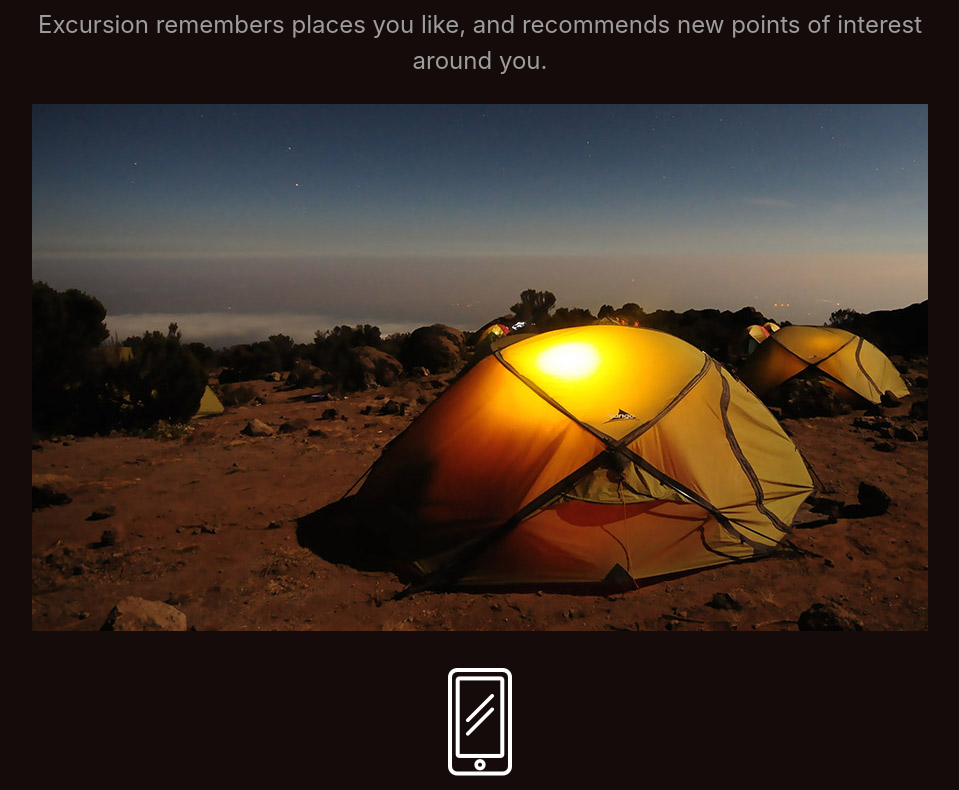
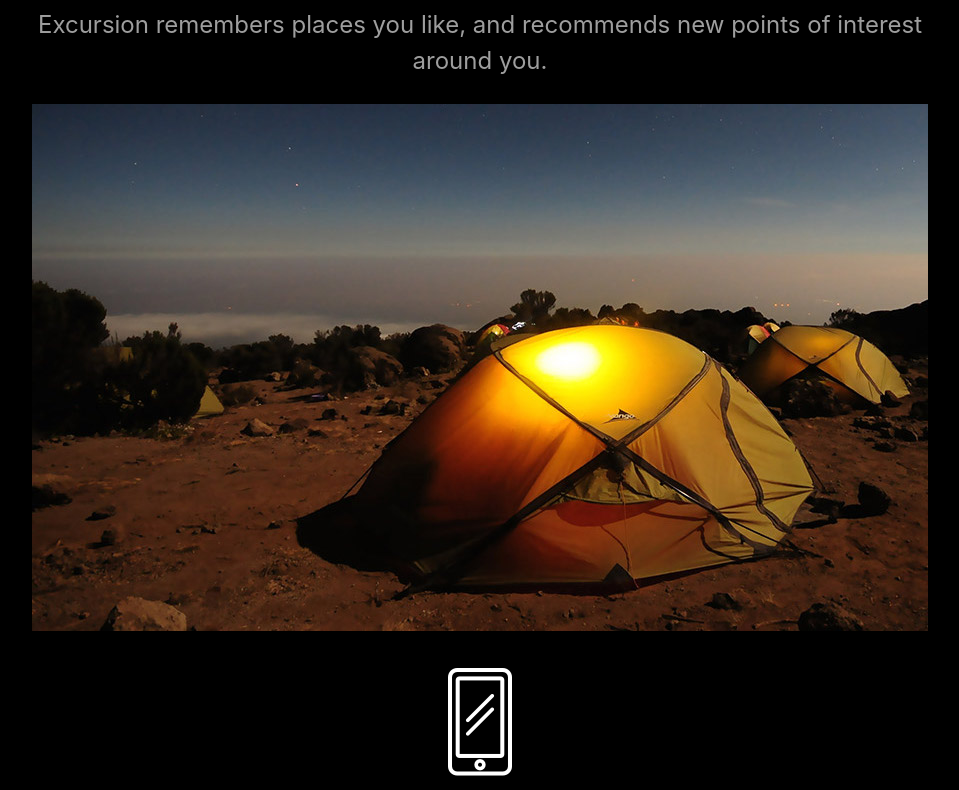
Before and after one commit to benkinase/excursion, a plain HTML site: page index.html in a window 1280 px wide. Shown: the part 465-1255 px from the top of the page, without its empty margins (160-1119 px from the left). Drawn offline with nearby package versions, Linux system fonts and the light colour scheme.

Commit message:
background color adjusted

```diff
--- a/resources/css/style.css
+++ b/resources/css/style.css
@@ -5,7 +5,7 @@
 }
 
 body {
-  background-color: rgb(22, 11, 11);
+  background-color: black;
 }
 
 .container {
```
